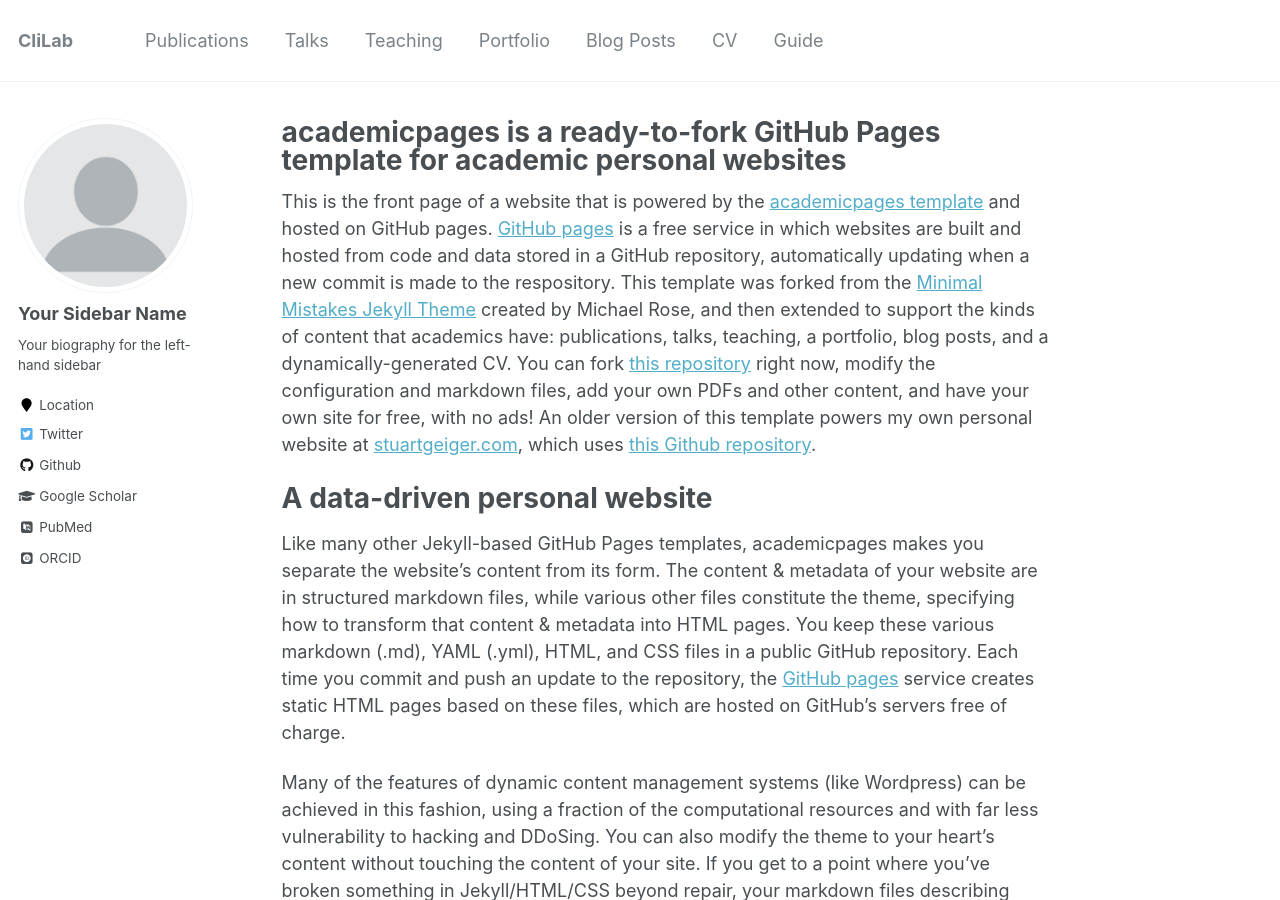
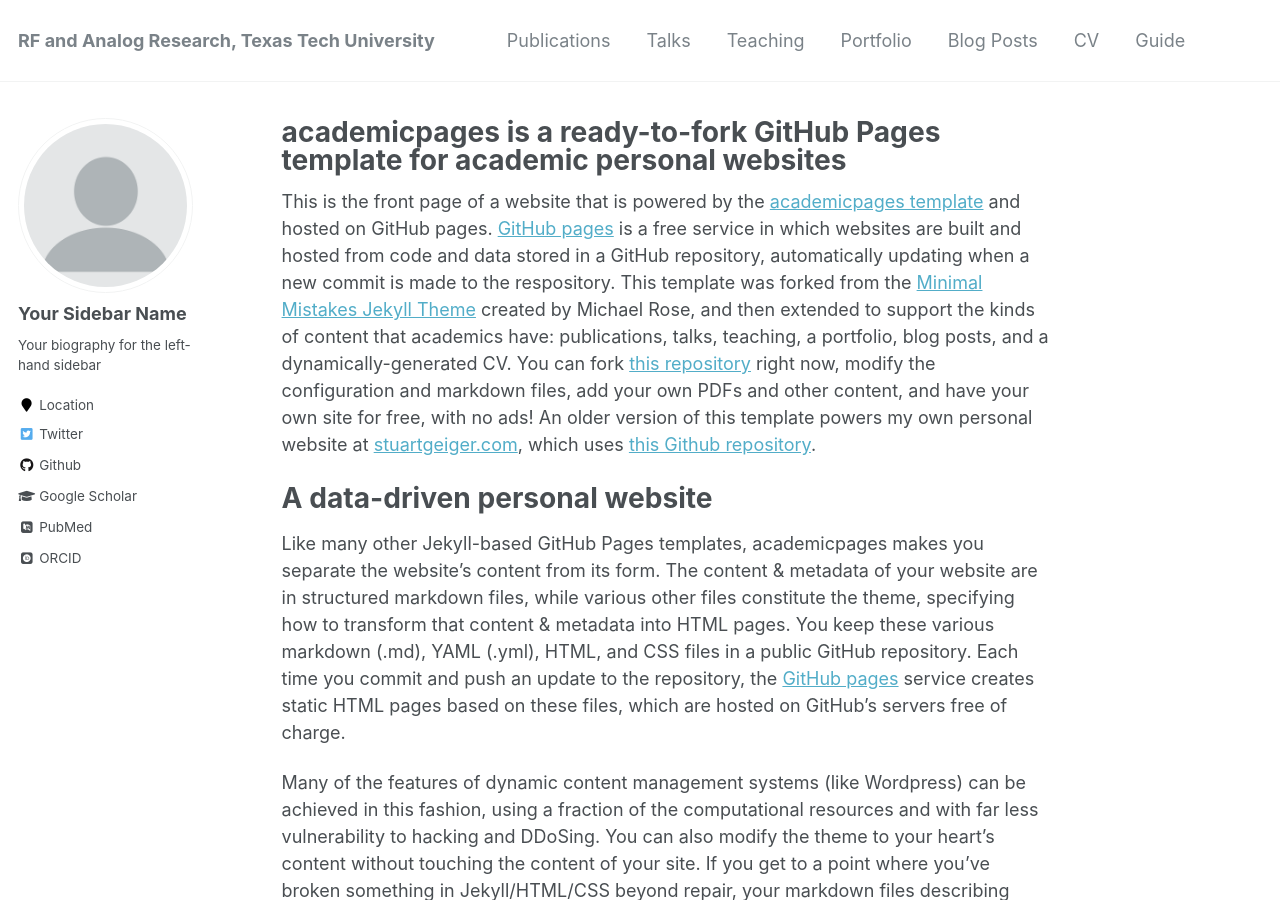
Before and after one commit to clilab/clilab.github.io, a Jekyll site: the page built from _pages/about.md, in a window 1280 px wide and 900 px high. Built offline with Jekyll 4.4.1, drawn with Linux system fonts in a browser that asks for light colours; some web fonts are replaced.

Commit message:
Change title

```diff
--- a/_config.yml
+++ b/_config.yml
@@ -7,7 +7,7 @@
 
 # Site Settings
 locale                   : "en-US"
-title                    : "CliLab"
+title                    : "RF and Analog Research, Texas Tech University"
 title_separator          : "-"
 name                     : &name "Changzhi Li"
 description              : &description "personal description"
```
